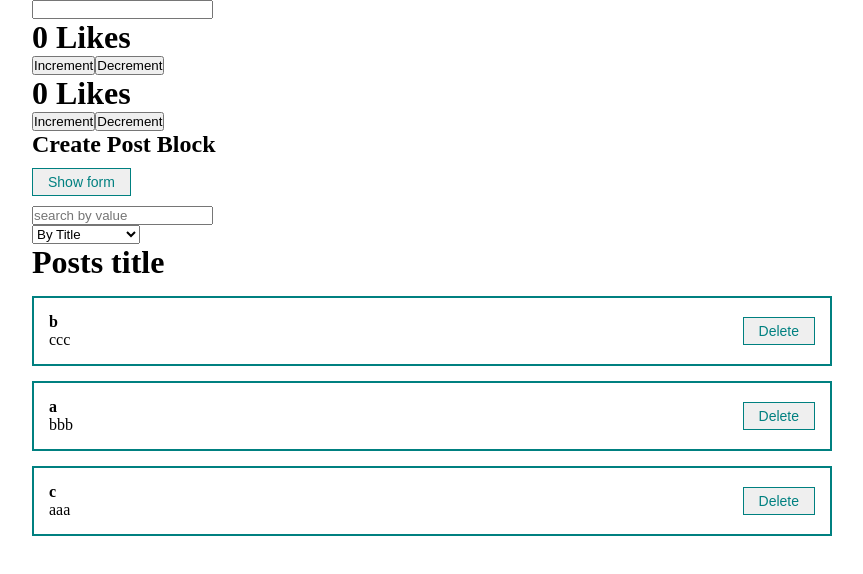
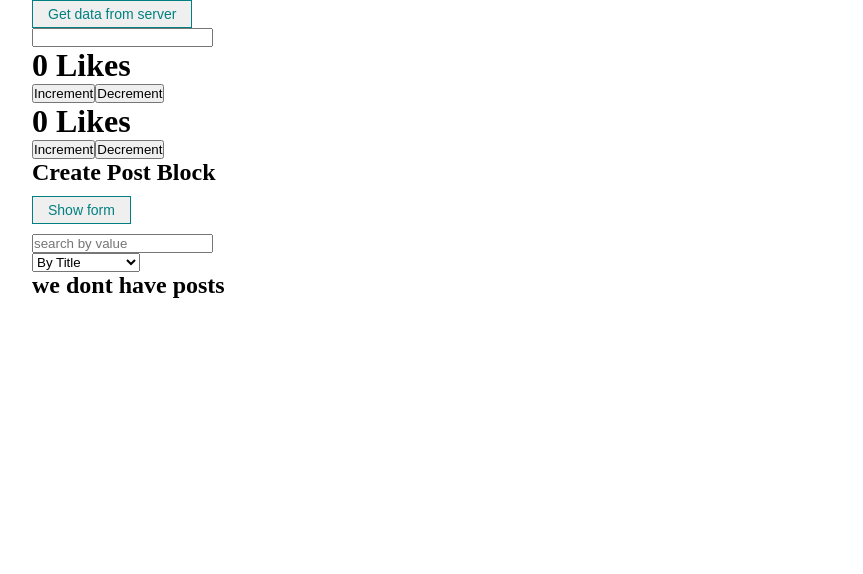
Before and after one commit to TigranTshagharyan1992/react-again-practice, a React (Create React App) app: page / in a window 1280 px wide. Shown: the top 574 px of the page, without its empty margins (208-1071 px from the left). Built offline with nearby package versions, Linux system fonts and the light colour scheme.

Commit message:
continue

```diff
--- a/package.json
+++ b/package.json
@@ -6,6 +6,7 @@
     "@testing-library/jest-dom": "^5.17.0",
     "@testing-library/react": "^13.4.0",
     "@testing-library/user-event": "^13.5.0",
+    "axios": "^1.5.1",
     "react": "^18.2.0",
     "react-dom": "^18.2.0",
     "react-scripts": "5.0.1",
--- a/src/App.js
+++ b/src/App.js
@@ -7,6 +7,8 @@ import PostForm from "./Components/PostForm";
 import PostFilter from "./Components/PostFilter";
 import MyModal from "./Components/UI/MyModal/MyModal";
 import MyButton from "./Components/UI/button/MyButton";
+import {useCustomeHookPosts} from "./hooks/useCustomeHookPosts";
+import axios from "axios";
 
 /**
  *
@@ -15,29 +17,10 @@ import MyButton from "./Components/UI/button/MyButton";
  */
 function App() {
     const [value, setValue] = useState('');
-    const [posts, setPosts] = useState([
-        {id:1, title:'b', description:'ccc'},
-        {id:2, title:'a', description:'bbb'},
-        {id:3, title:'c', description:'aaa'}
-    ]);
-    const [filter, setFilter] = useState({sort: '', query: ''})
-    const [visible,setVisible] =  useState(false)
-    const sortedPosts = useMemo(() => {
-        if(filter.sort){
-            return [...posts].sort((a,b) => a[filter.sort].localeCompare(b[filter.sort]));
-        }
-        return posts;
-    },[posts,filter.sort]);
-
-    const sortedAndSearchPosts = useMemo(()=>{
-        if(filter.query){
-            return sortedPosts.filter(post => post.title.includes(filter.query))
-        }else {
-            return sortedPosts;
-        }
-
-    },[filter.sort,filter.query,posts]);
-
+    const [posts, setPosts] = useState([]);
+    const [filter, setFilter] = useState({sort: '', query: ''});
+    const [visible,setVisible] =  useState(false);
+    const sortedAndSearchPosts = useCustomeHookPosts(posts,filter.sort,filter.query);
 
     /**
      *
@@ -65,8 +48,18 @@ function App() {
         setVisible(!visible);
     }
 
+    async function fetchPosts() {
+        const response = await axios.get('https://jsonplaceholder.typicode.com/posts');
+        setPosts(response.data);
+    }
+
     return (
     <div className="App">
+        <div id="api block">
+            <MyButton onClick = {fetchPosts}>
+                Get data from server
+            </MyButton>
+        </div>
         <input type="text" value={value} onChange={event => setValue(event.target.value)}/>
         <Counter />
         <ClassCounter />
--- a/src/Components/PostFilter.jsx
+++ b/src/Components/PostFilter.jsx
@@ -3,12 +3,6 @@ import MyInput from "./UI/input/MyInput";
 import MySelect from "./UI/select/MySelect";
 
 const PostFilter = ({posts, filter, setFilter}) => {
-    if(!posts.length){
-        return <h1 style={{textAlign: 'center'}}>
-            no posts
-        </h1>
-    }
-
     return (
         <div>
             <div id='search'>
@@ -23,7 +17,7 @@ const PostFilter = ({posts, filter, setFilter}) => {
                            defaultValue='Order By'
                            options={[
                     {name:'By Title', value:'title'},
-                    {name:'By Description', value:'description'},
+                    {name:'By Description', value:'body'},
                 ]}/>
             </div>
         </div>
--- a/src/Components/PostList.jsx
+++ b/src/Components/PostList.jsx
@@ -1,15 +1,26 @@
 import React from 'react';
 import PostItem from "./PostItem";
+import {CSSTransition, TransitionGroup} from "react-transition-group";
 
 const PostList = ({posts,removePost,title}) => {
     return (
         <div>
-            <h1>{title}</h1>
-            {posts.map( (post) => {
-                    const time = (new Date().getTime());
-                    return <PostItem removePost={removePost} post={post} key={time+post.id}/>
-                }
-            )}
+            <h1>
+                {title}
+            </h1>
+            <TransitionGroup>
+                {posts.map( (post) => {
+                        const time = (new Date().getTime());
+                        return <CSSTransition
+                                key={post.id}
+                                timeout={500}
+                                classNames="post"
+                        >
+                            <PostItem removePost={removePost} post={post} key={time+post.id}/>
+                        </CSSTransition>
+                    }
+                )}
+            </TransitionGroup>
         </div>
     );
 };
--- /dev/null
+++ b/src/hooks/useCustomeHookPosts.jsx
@@ -0,0 +1,28 @@
+import {useMemo} from "react";
+
+export const useSortedPosts = (posts, sort) => {
+    const sortedPosts = useMemo(() => {
+        if(sort){
+            return [...posts].sort((a,b) => a[sort].localeCompare(b[sort]));
+        }
+        return posts;
+    },[posts,sort]);
+
+    return sortedPosts;
+}
+
+export const useCustomeHookPosts = (posts, sort, query) => {
+
+    const sortedPosts = useSortedPosts(posts,sort)
+
+    const sortedAndSearchPosts = useMemo(()=>{
+        if(query){
+            return sortedPosts.filter(post => (post.title.includes(query) || post.description.includes(query)))
+        }else {
+            return sortedPosts;
+        }
+
+    },[sort,query,posts]);
+
+    return sortedAndSearchPosts;
+}
--- a/src/styles/App.css
+++ b/src/styles/App.css
@@ -24,3 +24,21 @@
 button {
     cursor: pointer;
 }
+.remove-btn {
+    margin-right: 0.5rem;
+}
+
+.post-enter {
+    opacity: 0;
+}
+.post-enter-active {
+    opacity: 1;
+    transition: opacity 500ms ease-in;
+}
+.post-exit {
+    opacity: 1;
+}
+.post-exit-active {
+    opacity: 0;
+    transition: opacity 500ms ease-in;
+}
```
Also changed, not shown: 1 other file (tests, documents, lock files or other folders).
